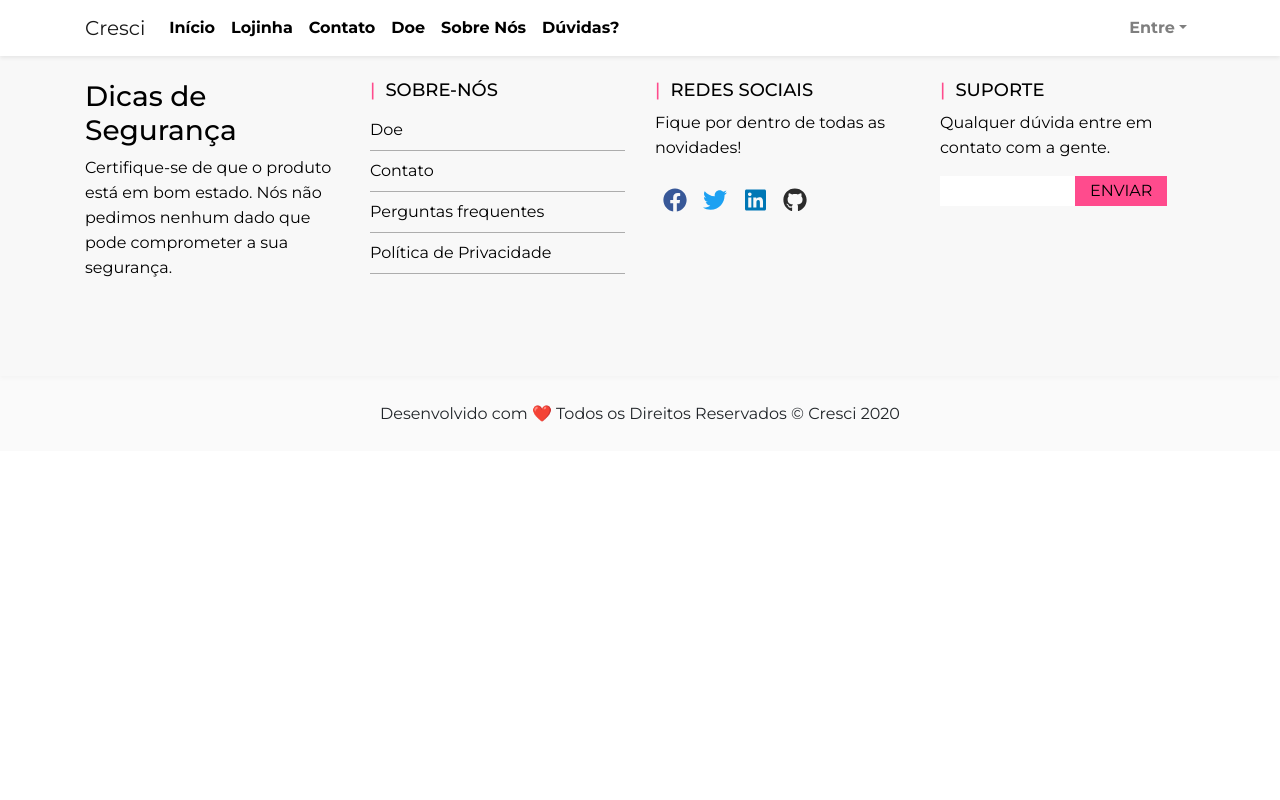
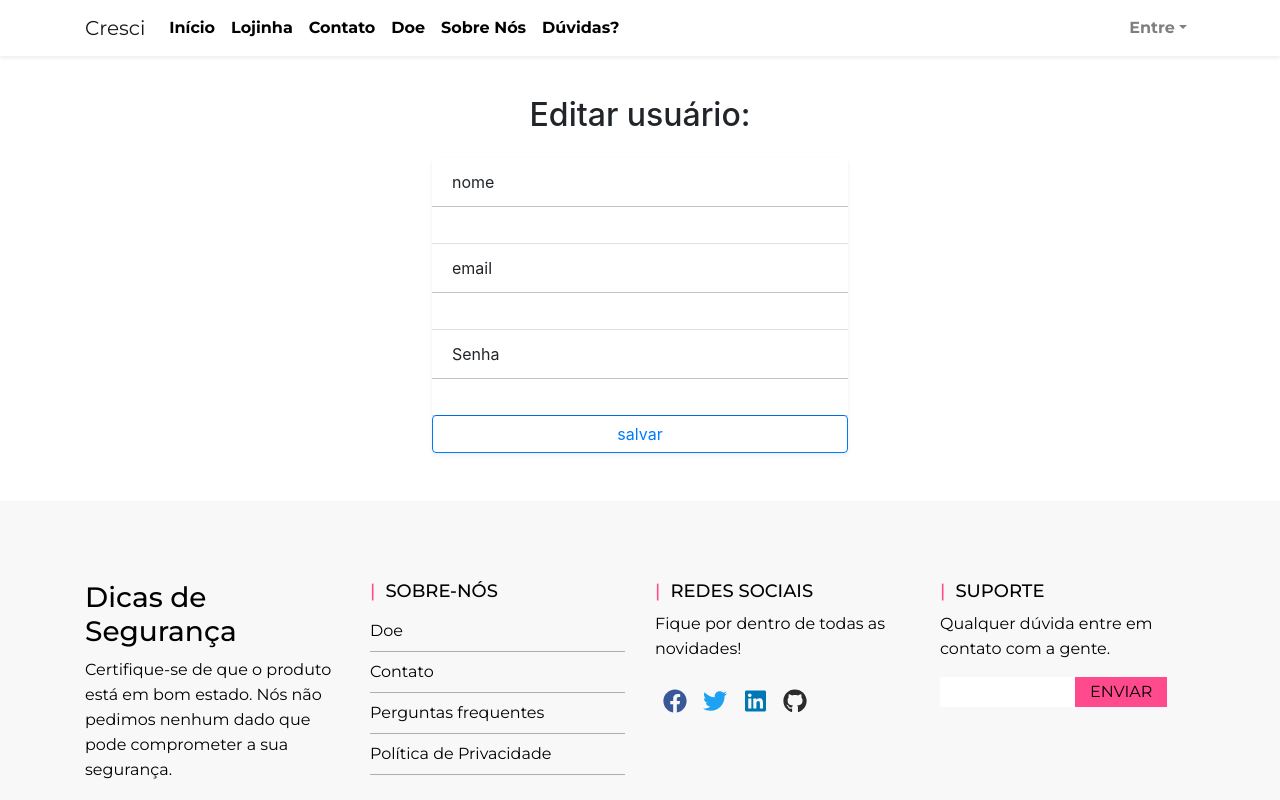
Before and after one commit to gabriellimma/cresci, an Angular app in the folder siteCresci/: page /editar-usuario/1 in a window 1280 px wide. Before the commit this address led to /. Shown: the top 800 px of the page. Built offline with nearby package versions, Linux system fonts and the light colour scheme; no server answers.

Commit message:
implementando pagina de edicao de usuarios, correção de erros e endpoint de edição

```diff
--- a/siteCresci/src/app/app-routing.module.ts
+++ b/siteCresci/src/app/app-routing.module.ts
@@ -25,7 +25,7 @@ const routes: Routes = [
   { path: 'cadastro', component: CadastroComponent },
   { path: 'entrar', component: EntrarComponent },
   { path: 'privacidade', component: PrivacidadeComponent },
-  { path: 'editar-usuario', component: EditarUsuarioComponent }
+  { path: 'editar-usuario/:id', component: EditarUsuarioComponent }
 ];
 
 @NgModule({
--- a/siteCresci/src/app/editar-usuario/editar-usuario.component.css
+++ b/siteCresci/src/app/editar-usuario/editar-usuario.component.css
@@ -0,0 +1,5 @@
+.list-group-item:hover{
+    color: white;
+    background-color: #ff4b8d;
+    transition: .1s;
+}
--- a/siteCresci/src/app/editar-usuario/editar-usuario.component.html
+++ b/siteCresci/src/app/editar-usuario/editar-usuario.component.html
@@ -1 +1,24 @@
-<p>editar-usuario works!</p>
+<div class="container-flex">
+    <div class="container">
+        <div class="row mt-5">
+            <div class="col-md-12 d-flex justify-content-center mt-5">
+                <h2>Editar usuário:</h2>
+            </div>
+        </div>
+        <div class="row">
+            <div class="col-md-12 d-flex justify-content-center">
+                <div class="card mt-3 mb-5 shadow-sm border-0" style="width: 26rem;">
+                    <ul class="list-group list-group-flush">
+                        <label class="list-group-item" for="">nome</label>
+                    <input type="text" class="form-control list-group-item" id="titulo" [(ngModel)]='usuario.nome'>
+                    <label class="list-group-item" for="">email</label>
+                    <input type="text" class="form-control list-group-item" id="titulo" [(ngModel)]='usuario.email'>
+                    <label class="list-group-item" for="">Senha</label>
+                    <input type="text" class="form-control list-group-item" id="titulo" [(ngModel)]='usuario.senha'>
+                    <button class="btn btn-outline-primary" (click)="salvar()">salvar</button>
+                    </ul>
+                </div>
+            </div>
+        </div>
+    </div>
+</div>
--- a/siteCresci/src/app/editar-usuario/editar-usuario.component.ts
+++ b/siteCresci/src/app/editar-usuario/editar-usuario.component.ts
@@ -32,5 +32,4 @@ export class EditarUsuarioComponent implements OnInit {
       location.assign('/usuarios')
     })
   }
-
 }
--- a/siteCresci/src/app/service/usuario.service.ts
+++ b/siteCresci/src/app/service/usuario.service.ts
@@ -22,6 +22,6 @@ export class UsuarioService {
   }
 
   getByIdUsuario(id: number){
-    return this.http.get(`http://93.188.161.223:9000/user${id}`)
+    return this.http.get(`http://93.188.161.223:9000/user/${id}`)
   }
 }
--- a/siteCresci/src/app/usuarios/usuarios.component.css
+++ b/siteCresci/src/app/usuarios/usuarios.component.css
@@ -3,3 +3,7 @@
     background-color: #ff4b8d;
     transition: .1s;
 }
+
+.danger{
+    margin-top: .5px;
+}
--- a/siteCresci/src/app/usuarios/usuarios.component.html
+++ b/siteCresci/src/app/usuarios/usuarios.component.html
@@ -14,6 +14,8 @@
                         <li class="list-group-item">E-mail: {{ usuario.email }} </li>
                         <li class="list-group-item">Senha: {{ usuario.senha }} </li>
                     </ul>
+                    <button class="btn btn-outline-primary" [routerLink]="['/editar-usuario', usuario.id]">editar</button>
+                    <button class="btn btn-outline-danger danger">excluir</button>
                 </div>
             </div>
         </div>
```
